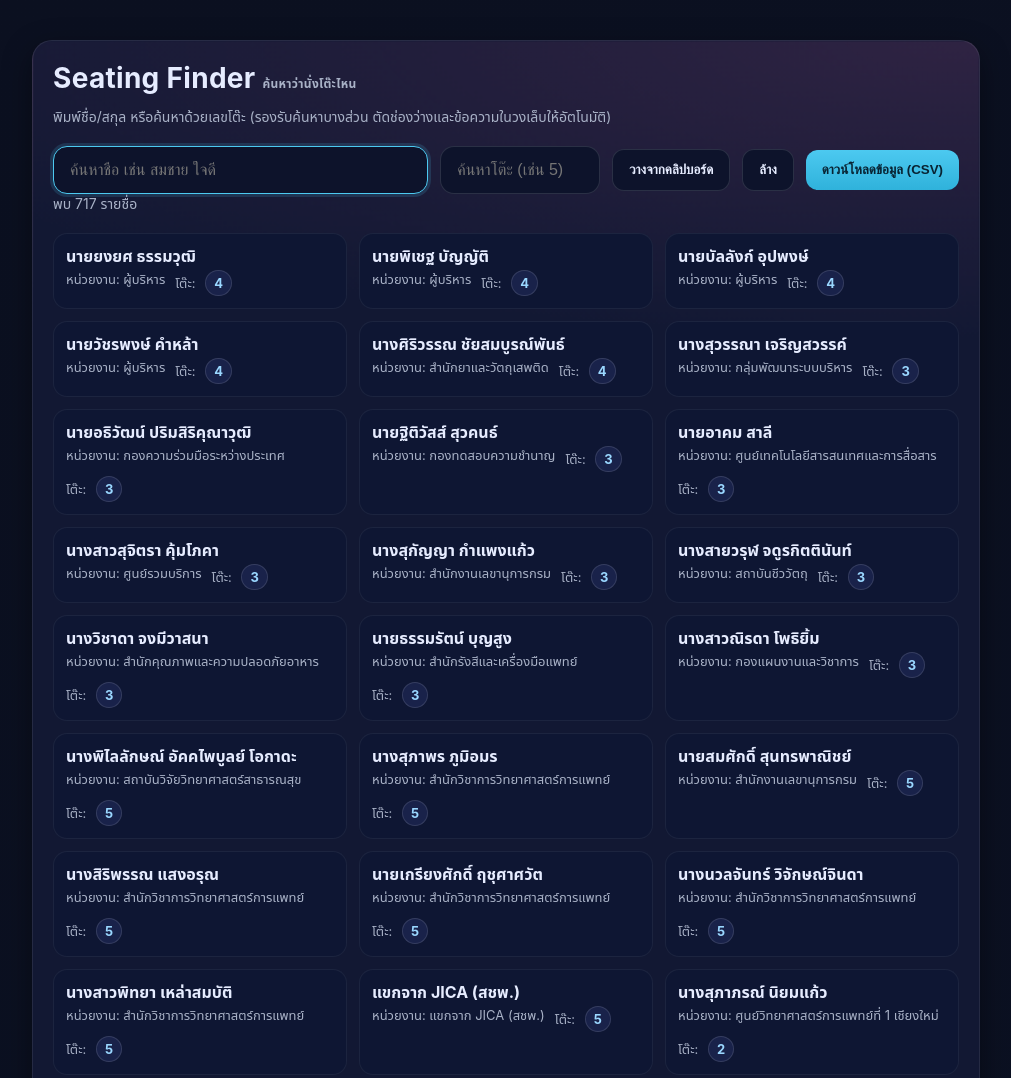
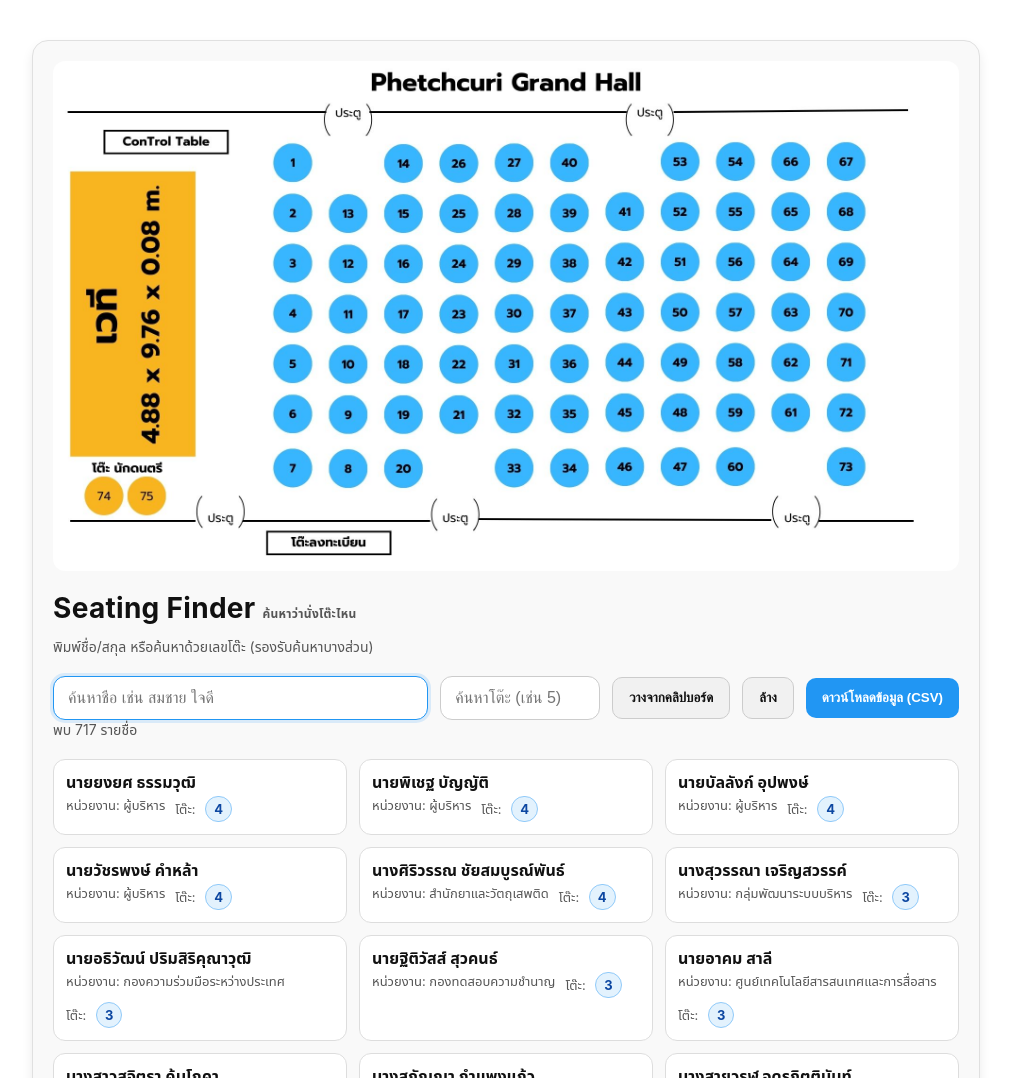
Before and after one commit to PunpunSuphanut/Web_Search, a plain HTML site: page index.html in a window 1280 px wide. Shown: the top 1078 px of the page, without its empty margins (134-1145 px from the left). Drawn offline with Linux system fonts and the light colour scheme.

Commit message:
Edit:BG,IMG

```diff
--- a/index.html
+++ b/index.html
@@ -6,28 +6,26 @@
 <title>Seating Finder – ค้นหาว่านั่งโต๊ะไหน</title>
 <style>
   :root {
-    --bg: #0b1020;
-    --card: #121833;
-    --muted: #a9b2c7;
-    --accent: #4cc9f0;
-    --text: #e6ecff;
+    --bg: #ffffff;
+    --card: #f9f9f9;
+    --muted: #555555;
+    --accent: #2196f3;
+    --text: #111111;
   }
   * { box-sizing: border-box; }
   body {
     margin: 0;
     font-family: ui-sans-serif, -apple-system, Segoe UI, Roboto, Helvetica, Arial, 'TH Sarabun New', 'Noto Sans Thai', sans-serif;
-    background: linear-gradient(160deg, #0b1020 0%, #101b3a 100%);
+    background: var(--bg);
     color: var(--text);
   }
   .container { max-width: 980px; margin: 24px auto; padding: 16px; }
   .card {
-    background: radial-gradient(1200px 300px at 20% -20%, rgba(76,201,240,0.15), transparent),
-                radial-gradient(1200px 300px at 100% 0%, rgba(255, 115, 179, 0.12), transparent),
-                var(--card);
-    border: 1px solid rgba(255,255,255,0.08);
-    border-radius: 20px;
+    background: var(--card);
+    border: 1px solid #e0e0e0;
+    border-radius: 16px;
     padding: 20px;
-    box-shadow: 0 10px 30px rgba(0,0,0,0.4);
+    box-shadow: 0 6px 12px rgba(0,0,0,0.08);
   }
   h1 { font-size: 28px; margin: 0 0 12px; letter-spacing: 0.3px; }
   .sub { color: var(--muted); font-size: 14px; margin-bottom: 18px; }
@@ -35,28 +33,28 @@
   .input {
     flex: 1;
     min-width: 160px;
-    background: #0d132b;
+    background: #ffffff;
     color: var(--text);
-    border: 1px solid rgba(255,255,255,0.12);
-    padding: 14px 16px;
-    border-radius: 14px;
+    border: 1px solid #cccccc;
+    padding: 12px 14px;
+    border-radius: 12px;
     outline: none;
     font-size: 16px;
     transition: border .2s, box-shadow .2s;
   }
-  .input:focus { border-color: var(--accent); box-shadow: 0 0 0 3px rgba(76,201,240,.15); }
+  .input:focus { border-color: var(--accent); box-shadow: 0 0 0 3px rgba(33,150,243,.15); }
   .btn {
-    background: linear-gradient(180deg, #4cc9f0, #2fb2db);
-    color: #082332;
+    background: var(--accent);
+    color: #ffffff;
     border: none;
     padding: 12px 16px;
-    border-radius: 12px;
-    font-weight: 700;
+    border-radius: 10px;
+    font-weight: 600;
     cursor: pointer;
     transition: transform .04s ease;
   }
   .btn:active { transform: translateY(1px); }
-  .ghost { background: #0d132b; color: var(--text); border: 1px solid rgba(255,255,255,0.12); }
+  .ghost { background: #f1f1f1; color: var(--text); border: 1px solid #cccccc; }
   .result {
     margin-top: 16px;
     display: grid;
@@ -64,21 +62,21 @@
     gap: 12px;
   }
   .item {
-    background: #0e1633;
-    border: 1px solid rgba(255,255,255,0.06);
-    border-radius: 14px;
+    background: #ffffff;
+    border: 1px solid #dddddd;
+    border-radius: 12px;
     padding: 12px 12px;
   }
   .name { font-weight: 700; line-height: 1.25; }
   .meta { color: var(--muted); font-size: 13px; margin-top: 4px; display: flex; gap: 10px; flex-wrap: wrap; }
   .tablebadge {
     display: inline-block;
-    background: #19224a;
-    border: 1px solid rgba(255,255,255,0.12);
+    background: #e3f2fd;
+    border: 1px solid #90caf9;
     padding: 4px 8px;
     border-radius: 999px;
     font-weight: 700;
-    color: #9ad7ff;
+    color: #0d47a1;
     margin-left: 6px;
   }
   .footer { text-align: center; color: var(--muted); font-size: 12px; margin-top: 16px; }
@@ -89,8 +87,9 @@
 <body>
 <div class="container">
   <div class="card">
+    <img src="Table.jpg" alt="แผนผังโต๊ะ" style="max-width:100%; border-radius:12px; margin-bottom:16px;">
     <h1>Seating Finder <span class="small">ค้นหาว่านั่งโต๊ะไหน</span></h1>
-    <div class="sub">พิมพ์ชื่อ/สกุล หรือค้นหาด้วยเลขโต๊ะ (รองรับค้นหาบางส่วน ตัดช่องว่างและข้อความในวงเล็บให้อัตโนมัติ)</div>
+    <div class="sub">พิมพ์ชื่อ/สกุล หรือค้นหาด้วยเลขโต๊ะ (รองรับค้นหาบางส่วน)</div>
     <div class="search-row">
       <input id="q" class="input" placeholder="ค้นหาชื่อ เช่น สมชาย ใจดี" autofocus/>
       <input id="tableSearch" class="input" placeholder="ค้นหาโต๊ะ (เช่น 5)" style="max-width:120px"/>
```
Also changed, not shown: Table.jpg (added).
